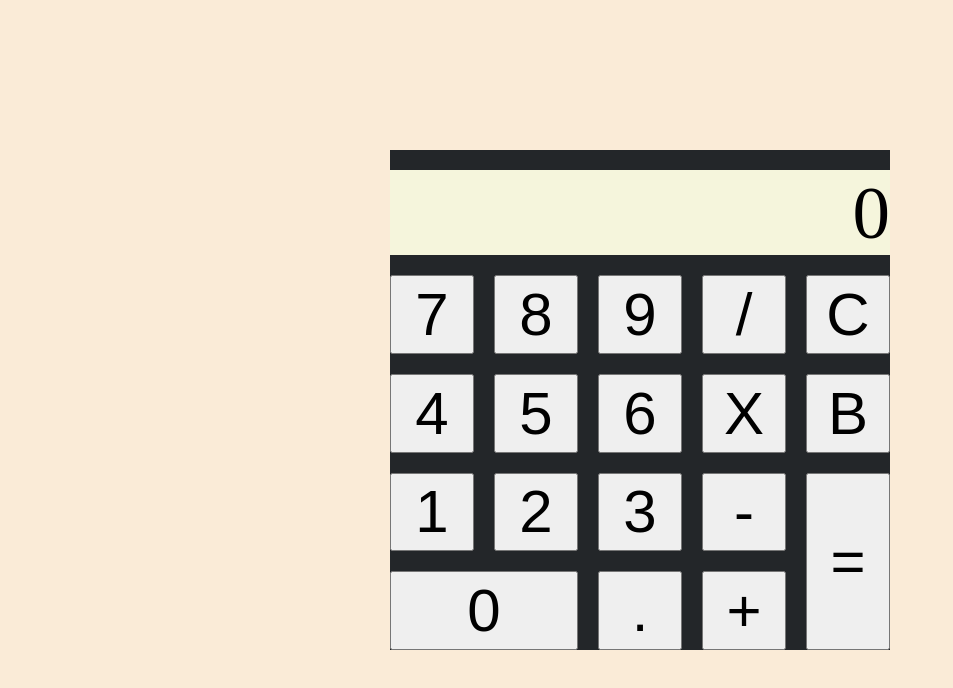
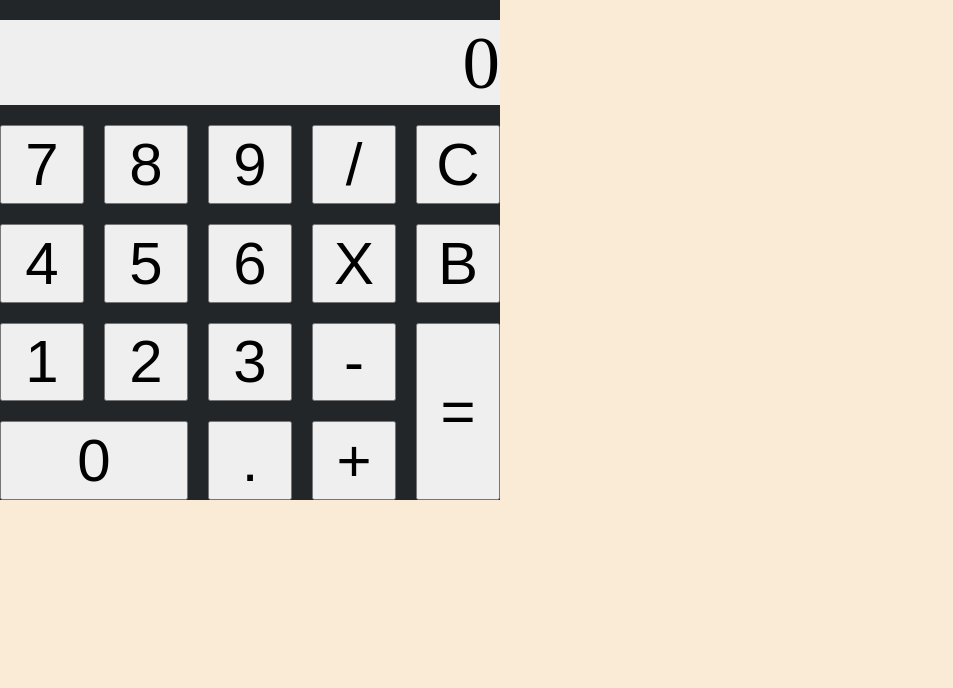
Before and after one commit to djmarquito/calculator, a plain HTML site: page Calculator.html in a window 1280 px wide. Shown: the whole page, without its empty margins (0-953 px from the left). Drawn offline with Linux system fonts and the light colour scheme.

Commit message:
remove center aligment

```diff
--- a/Calculator.html
+++ b/Calculator.html
@@ -9,8 +9,8 @@
 body{
     background-color: antiquewhite;
     display: flex;
-    justify-content: center;
-    align-items: center;
+    /* justify-content: center;
+    align-items: center; */
     height: 100vh;
     margin: 0;
     padding: 0;
@@ -28,13 +28,14 @@ body{
 .display{
     min-height: 75px;
     grid-column: span 5;
-    background-color:beige;
+    background-color:#efefef;
     font-size: 75px;
     border: 0px;
     margin: 20px 0px 0px 0px;
     padding-bottom: 10px;
     text-align: right;
-
+    overflow: hidden;
+    text-overflow:ellipsis;
     }
 button{font-size:60px;}
 .equal{grid-row: span 2;}
```
